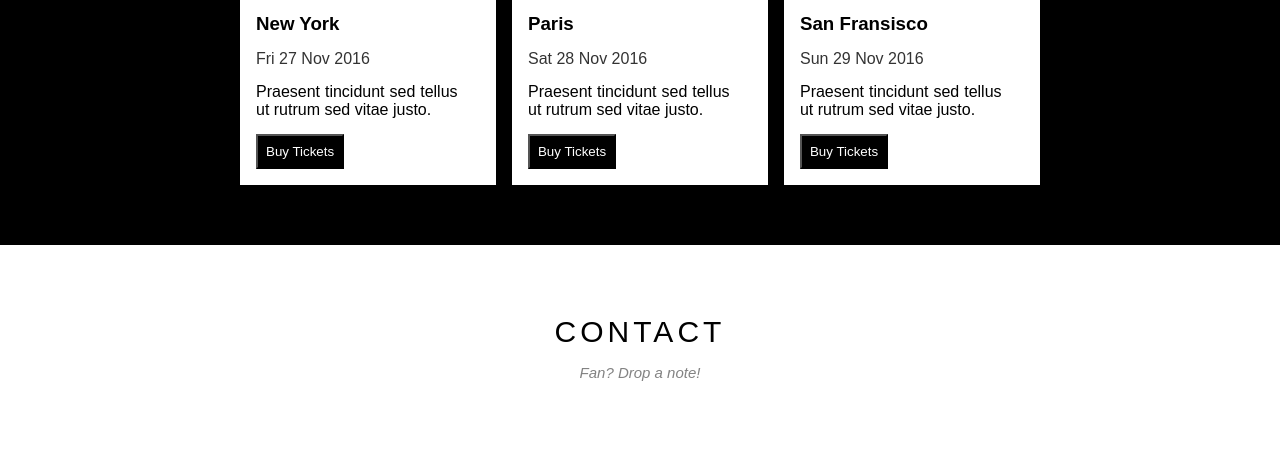
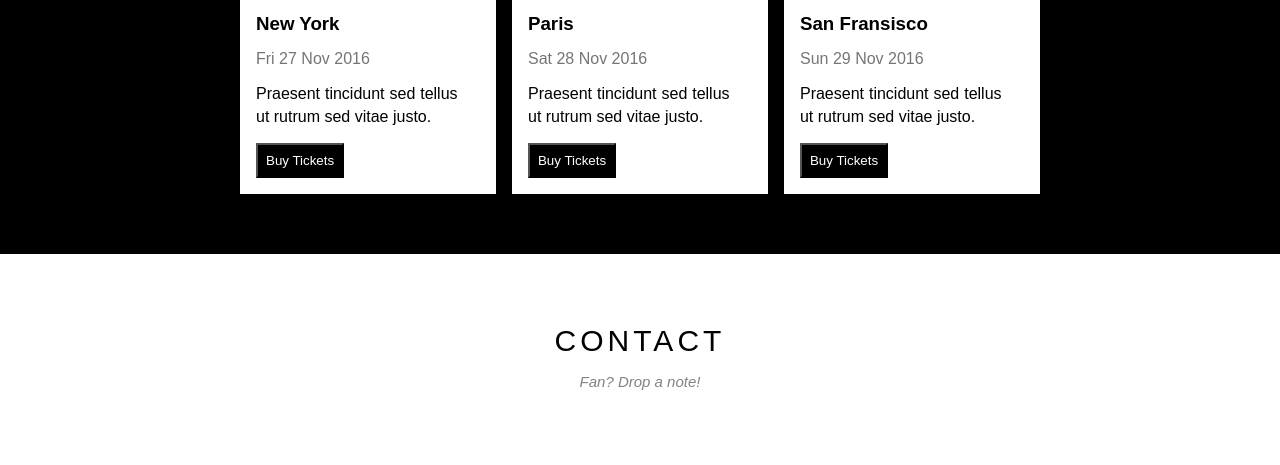
Before and after one commit to xuanphuc97/w3_band, a plain HTML site: page index.html in a window 1280 px wide. Shown: the part 1847-2312 px from the top of the page. Drawn offline with Linux system fonts and the light colour scheme.

Commit message:
#content .tour-section
- adjust color of place-date
- adjust line-height of place-describe

```diff
--- a/assets/css/style.css
+++ b/assets/css/style.css
@@ -244,7 +244,7 @@ html {
     font-weight: 550;
 }
 #content .place-date {
-    color: #333333;
+    color: #757575;
     margin-top: 15px;
 }
 #content .buyticket {
@@ -257,6 +257,7 @@ html {
     width: 90%;
     color: #000;
     margin-top: 15px;
+    line-height: 1.4;
 }
 #footer {
 
```
